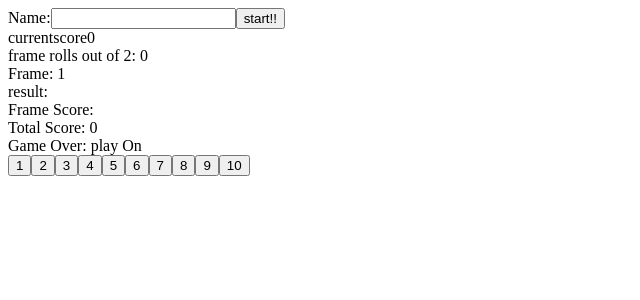
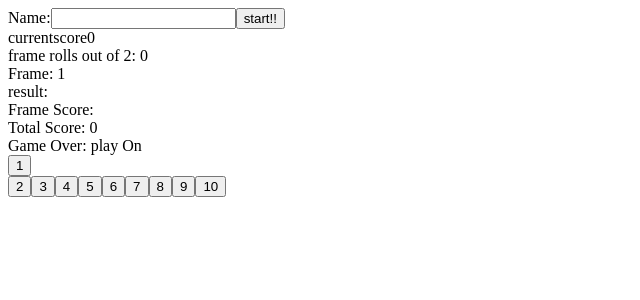
Before and after one commit to rweaverra/bowling_app, a React (Create React App) app in the folder client/: page / in a window 1280 px wide. Shown: the top 300 px of the page, without its empty margins (0-640 px from the left). Built offline with nearby package versions, Linux system fonts and the light colour scheme; the HTML template or start-up script is replaced by a standard one.

Commit message:
animation for button

```diff
--- a/client/src/components/PlayArea.jsx
+++ b/client/src/components/PlayArea.jsx
@@ -4,10 +4,11 @@ import React from 'react';
 function PlayArea({ rollBall }) {
 
   return (
-    <div>
-      <div>
-        <button onClick={rollBall} value={1}>1</button>
-        <button  onClick={rollBall} value="2">2</button>
+    <div className="playContainer">
+      <div className="playArea">
+          <button className="button1" onClick={rollBall} value={1}>1</button>
+          <div>
+         <button  onClick={rollBall} value="2">2</button>
         <button  onClick={rollBall} value="3">3</button>
         <button  onClick={rollBall} value="4">4</button>
         <button  onClick={rollBall} value="5">5</button>
@@ -16,6 +17,7 @@ function PlayArea({ rollBall }) {
         <button  onClick={rollBall} value="8">8</button>
         <button  onClick={rollBall} value="9">9</button>
         <button  onClick={rollBall} value="10">10</button>
+        </div>
       </div>
     </div>
   )
--- a/client/src/components/Scoring.jsx
+++ b/client/src/components/Scoring.jsx
@@ -47,9 +47,7 @@ function Scoring() {
         <div>Total Score: {totalScore}</div>
         <div>Game Over: {gameOver ? "gameOver" : "play On"}</div>
       </div>
-      <div>
         <PlayArea rollBall={rollBall} />
-      </div>
     </div>
   )
 }
```
Also changed, not shown: 2 other files (tests, documents, lock files or other folders).
